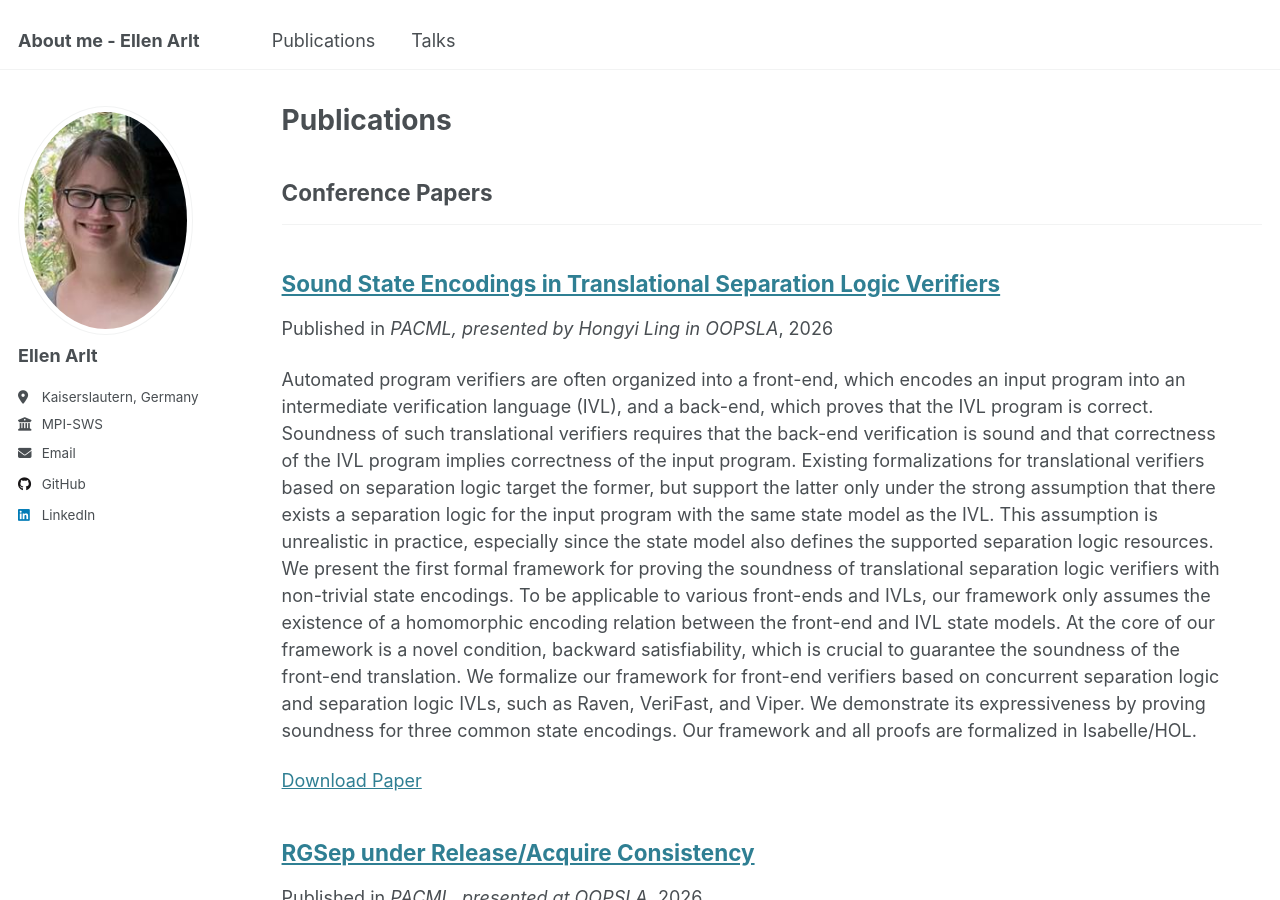
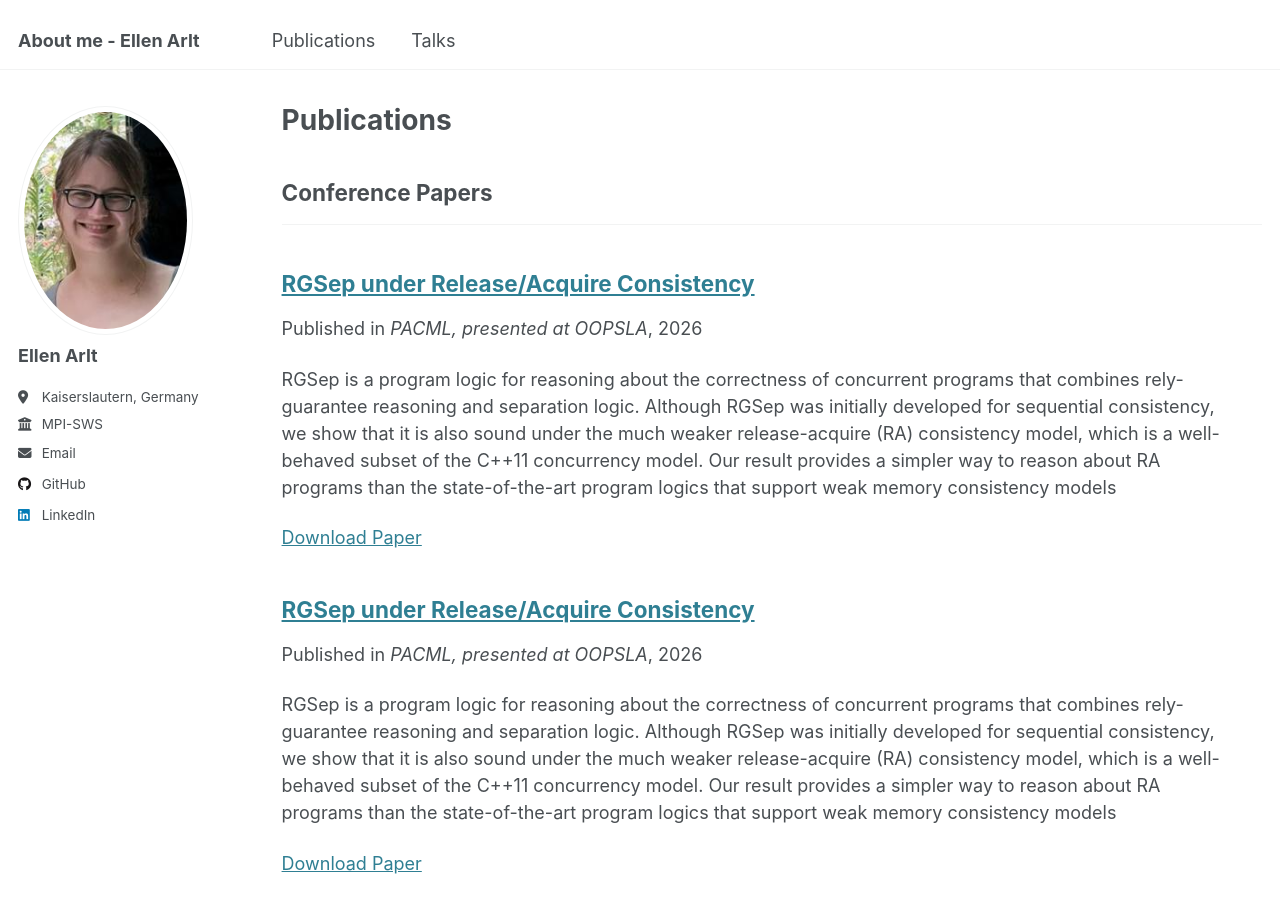
Before and after one commit to EllenArlt/EllenArlt.github.io, a Jekyll site: the page built from _pages/publications.html, in a window 1280 px wide and 900 px high. Built offline with Jekyll 4.4.1, drawn with Linux system fonts in a browser that asks for light colours.

Commit message:
Update 2010-10-01-paper-title-number-2.md

```diff
--- a/_publications/2010-10-01-paper-title-number-2.md
+++ b/_publications/2010-10-01-paper-title-number-2.md
@@ -1,13 +1,13 @@
 ---
-title: "Sound State Encodings in Translational Separation Logic Verifiers"
+title: "RGSep under Release/Acquire Consistency"
 collection: publications
 category: conferences
-permalink: /publication/SoundStateEncoding
-excerpt: 'Automated program verifiers are often organized into a front-end, which encodes an input program into an intermediate verification language (IVL), and a back-end, which proves that the IVL program is correct. Soundness of such translational verifiers requires that the back-end verification is sound and that correctness of the IVL program implies correctness of the input program. Existing formalizations for translational verifiers based on separation logic target the former, but support the latter only under the strong assumption that there exists a separation logic for the input program with the same state model as the IVL. This assumption is unrealistic in practice, especially since the state model also defines the supported separation logic resources.
-We present the first formal framework for proving the soundness of translational separation logic verifiers with non-trivial state encodings. To be applicable to various front-ends and IVLs, our framework only assumes the existence of a homomorphic encoding relation between the front-end and IVL state models. At the core of our framework is a novel condition, backward satisfiability, which is crucial to guarantee the soundness of the front-end translation. We formalize our framework for front-end verifiers based on concurrent separation logic and separation logic IVLs, such as Raven, VeriFast, and Viper. We demonstrate its expressiveness by proving soundness for three common state encodings. Our framework and all proofs are formalized in Isabelle/HOL.'
+authors: Ellen Arlt, Viktor Vafeiadis
+permalink: /publication/RGSepunderRA
+excerpt: 'RGSep is a program logic for reasoning about the correctness of concurrent programs that combines rely-guarantee reasoning and separation logic. Although RGSep was initially developed for sequential consistency, we show that it is also sound under the much weaker release-acquire (RA) consistency model, which is a well-behaved subset of the C++11 concurrency model. Our result provides a simpler way to reason about RA programs than the state-of-the-art program logics that support weak memory consistency models'
 date: 2026-10-05
-venue: PACML, presented by Hongyi Ling in OOPSLA
-paperurl: 'https://dl.acm.org/doi/epdf/10.1145/3839462'
+venue: PACML, presented at OOPSLA
+paperurl: 'https://dl.acm.org/doi/epdf/10.1145/3839507'
 ---
 
 The contents above will be part of a list of publications, if the user clicks the link for the publication than the contents of section will be rendered as a full page, allowing you to provide more information about the paper for the reader. When publications are displayed as a single page, the contents of the above "citation" field will automatically be included below this section in a smaller font.
```
